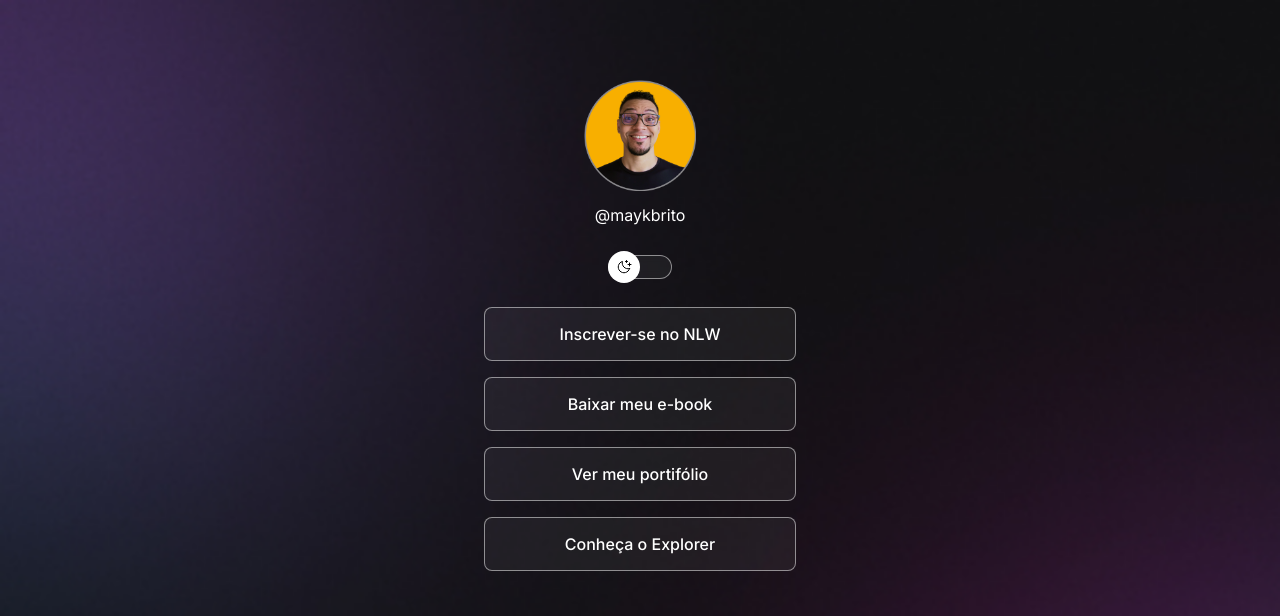
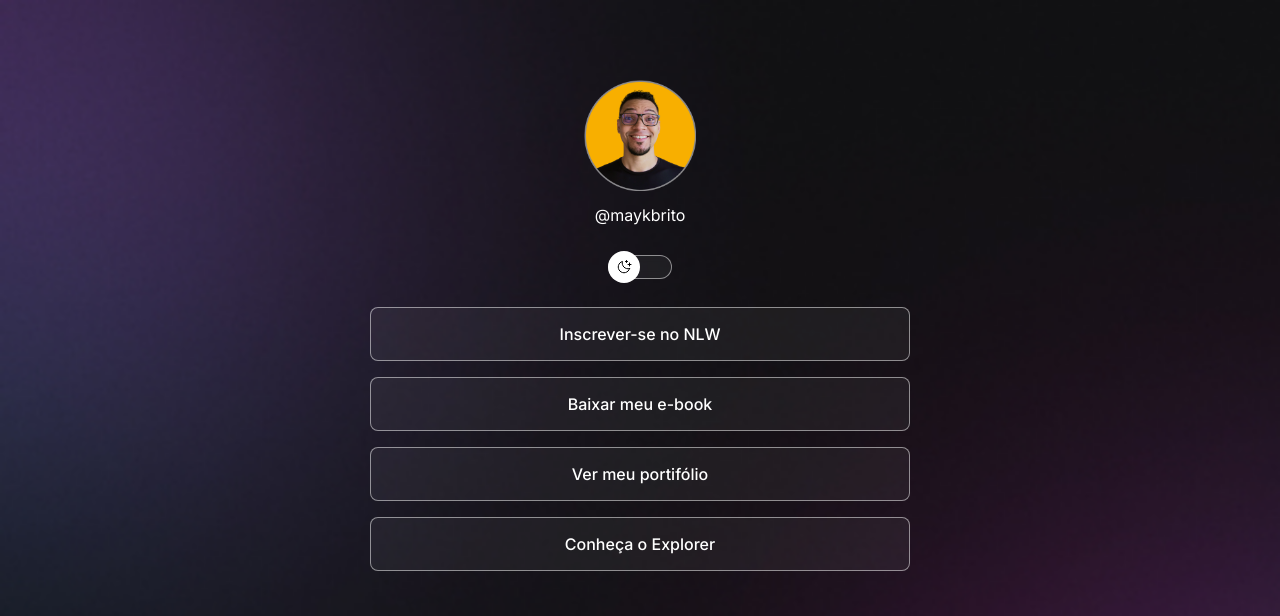
Before and after one commit to GabrielMazulo/Projeto-Discover, a plain HTML site: page index.html in a window 1280 px wide. Shown: the top 616 px of the page. Drawn offline with nearby package versions, Linux system fonts and the light colour scheme.

```diff
--- a/style.css
+++ b/style.css
@@ -23,13 +23,15 @@
 }
 body {
   background: var(--bg-url) no-repeat top center/cover;
+  height: 100vh;
 }
 body * {
   font-family: "Inter", sans-serif;
   color: var(--text-color);
 }
 #container {
-  width: 360px;
+  width: 100%;
+  max-width: 588px;
   margin: 56px auto 0px;
   padding: 0 24px;
 }
```
